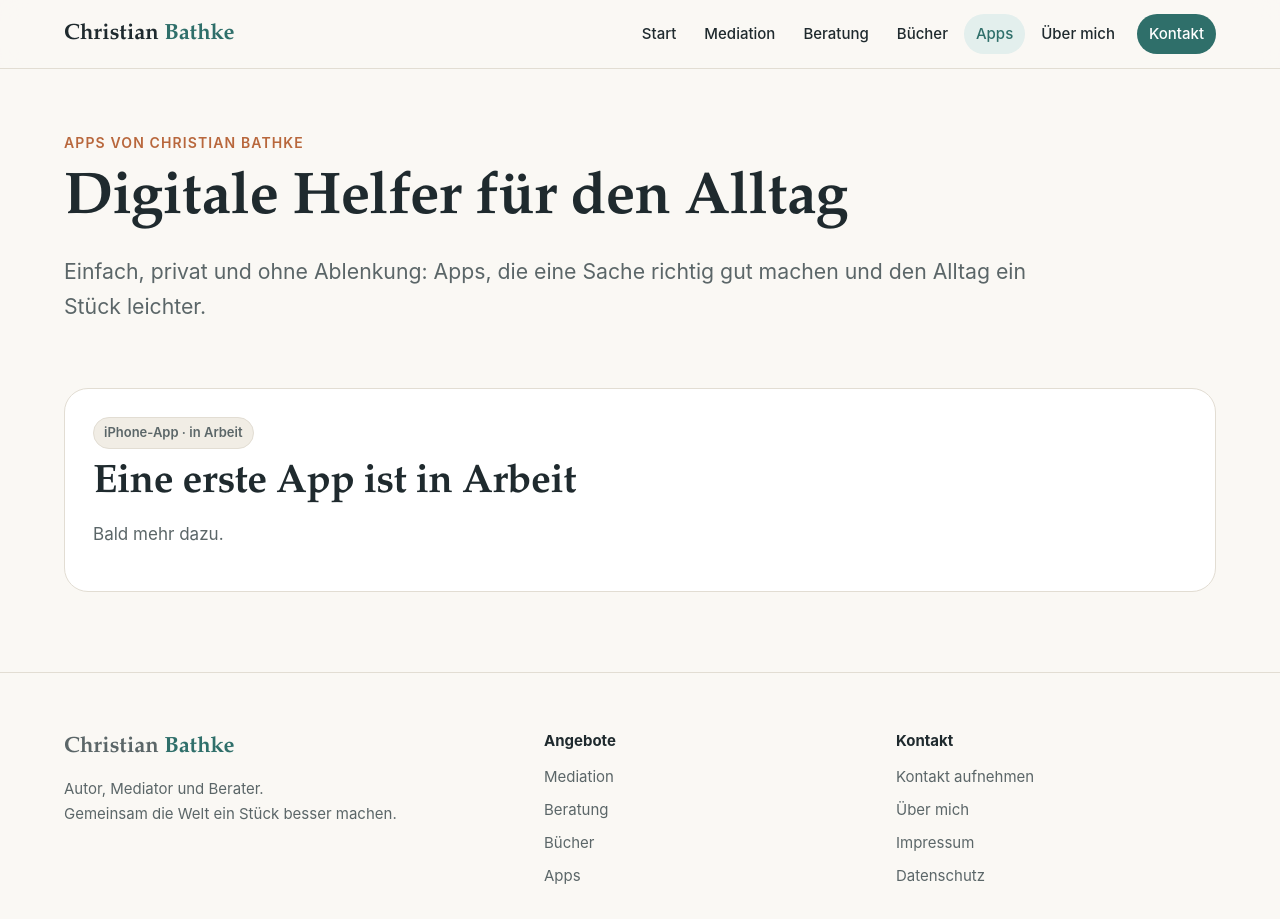
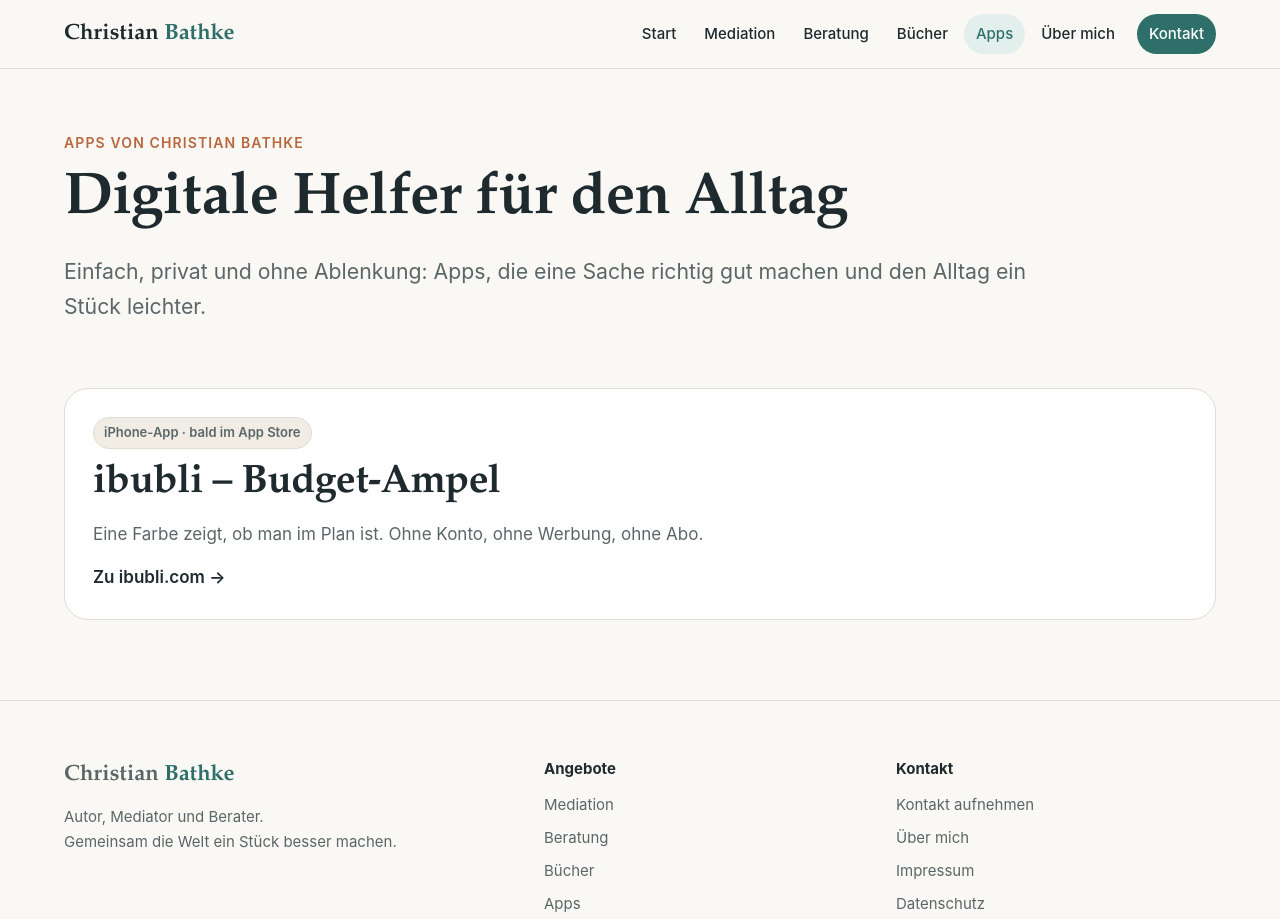
Before and after one commit to 7fmhsknp2r-code/Bathke.me, a plain HTML site: page apps.html in a window 1280 px wide. Shown: the top 919 px of the page. Drawn offline with Linux system fonts and the light colour scheme.

Commit message:
Anpassung

```diff
--- a/apps.html
+++ b/apps.html
@@ -4,14 +4,14 @@
 <meta charset="utf-8">
 <meta name="viewport" content="width=device-width, initial-scale=1">
 <title>Apps von Christian Bathke – digitale Helfer für den Alltag</title>
-<meta name="description" content="Digitale Helfer für den Alltag: einfache, private iPhone-Apps ohne Ablenkung. Eine erste App ist in Arbeit.">
+<meta name="description" content="Digitale Helfer für den Alltag: einfache, private iPhone-Apps ohne Ablenkung. Die erste: ibubli, die Budget-Ampel fürs iPhone.">
 <link rel="canonical" href="https://bathke.me/apps">
 <meta name="theme-color" content="#13201e">
 <meta property="og:type" content="website">
 <meta property="og:site_name" content="Christian Bathke">
 <meta property="og:locale" content="de_DE">
 <meta property="og:title" content="Apps von Christian Bathke – digitale Helfer für den Alltag">
-<meta property="og:description" content="Digitale Helfer für den Alltag: einfache, private iPhone-Apps ohne Ablenkung. Eine erste App ist in Arbeit.">
+<meta property="og:description" content="Digitale Helfer für den Alltag: einfache, private iPhone-Apps ohne Ablenkung. Die erste: ibubli, die Budget-Ampel fürs iPhone.">
 <meta property="og:url" content="https://bathke.me/apps">
 <meta property="og:image" content="https://bathke.me/assets/og-image.jpg">
 <meta property="og:image:width" content="1200">
@@ -50,11 +50,12 @@
 
 <section style="padding-top:24px">
   <div class="wrap">
-    <div class="card apps-soon">
-      <span class="tag" style="align-self:flex-start;margin-bottom:12px">iPhone-App · in Arbeit</span>
-      <h2>Eine erste App ist in Arbeit</h2>
-      <p>Bald mehr dazu.</p>
-    </div>
+    <a class="card apps-soon" href="https://ibubli.com/" style="text-decoration:none;color:inherit">
+      <span class="tag" style="align-self:flex-start;margin-bottom:12px">iPhone-App · bald im App Store</span>
+      <h2>ibubli – Budget-Ampel</h2>
+      <p>Eine Farbe zeigt, ob man im Plan ist. Ohne Konto, ohne Werbung, ohne Abo.</p>
+      <span class="link-arrow">Zu ibubli.com</span>
+    </a>
   </div>
 </section>
 </main>
```
Also changed, not shown: index.html (+1 -1 lines).
